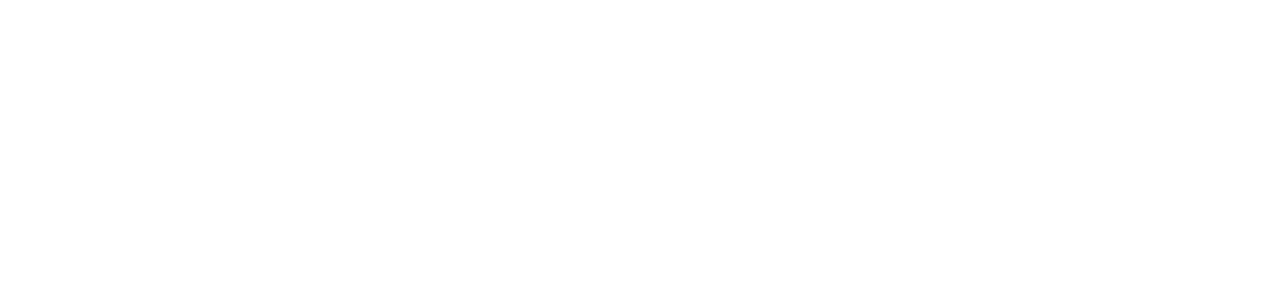
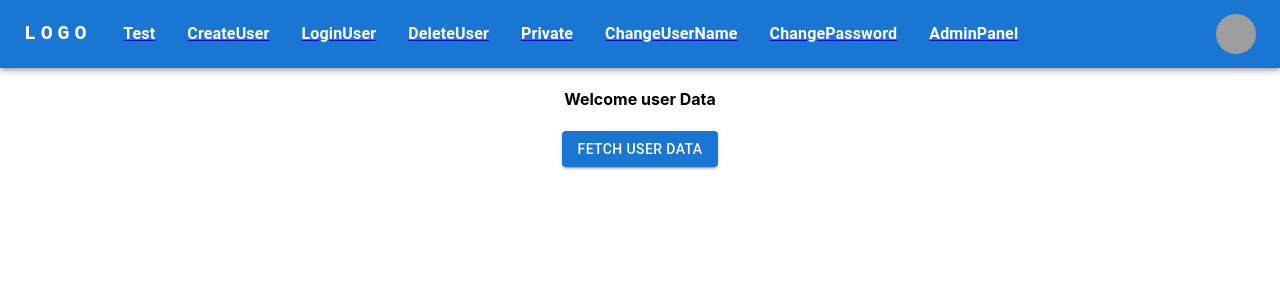
Before and after one commit to prasadmagi/frontenduser, a React (Create React App) app: page /AdminPanel in a window 1280 px wide. Before the commit this address had no page. Shown: the top 300 px of the page. Built offline with nearby package versions, Linux system fonts and the light colour scheme; sample sign-in values are in the browser's storage; grey boxes are pictures that could not be loaded; the HTML template or start-up script is replaced by a standard one.

Commit message:
State Clear, Admin Panel Added

```diff
--- a/src/App.js
+++ b/src/App.js
@@ -10,17 +10,18 @@ import { Private } from "./components/Private";
 import { Protected } from "./components/Protected";
 import { ChangeUserName } from "./components/ChangeUserName";
 import { ChangePassword } from "./components/ChangePassword";
-import { createContext } from "react";
 import { useState } from "react";
 import UserContext from "./components/UserContext";
-
+import { AdminPanel } from "./components/AdminPanel";
+import { ToastContainer, toast } from 'react-toastify';
 
 
 function App() {
   const [user, setuser] = useState("");
+  const [isAdminUser, setisAdminUser] = useState(false);
   let token = localStorage.getItem('token')
   return (
-    <UserContext.Provider value={{username:user, setusername:setuser, AuthToken: token}}>
+    <UserContext.Provider value={{ username: user, setusername: setuser, AuthToken: token }}>
       <div className="App">
         {/* <Test/> */}
 
@@ -35,6 +36,7 @@ function App() {
               <Route path="LoginUser" element={<LoginUser />} />
               <Route path="DeleteUser" element={<DeleteUser />} />
               <Route path="Logout" element={<Logout />} />
+              <Route path="AdminPanel" element={<Protected Component={AdminPanel} admin={true} />} />
               <Route
                 path="Private"
                 element={<Protected Component={Private} />}
@@ -47,12 +49,15 @@ function App() {
                 path="ChangePassword"
                 element={<Protected Component={ChangePassword} />}
               />
+
               {/* <Route path="*" element={<NoPage />} /> */}
             </Route>
           </Routes>
         </BrowserRouter>
       </div>
+      <ToastContainer />
     </UserContext.Provider>
+
   );
 }
 
--- a/src/Helper.js
+++ b/src/Helper.js
@@ -17,3 +17,7 @@ export function popUp({
     // footer: '<a href="">Why do I have this issue?</a>'
   });
 }
+
+export function clearValue() {
+
+}
--- /dev/null
+++ b/src/components/AdminPanel.js
@@ -0,0 +1,59 @@
+import axios from "axios";
+import React, { useContext } from "react";
+import { useState } from "react";
+import UserContext from "./UserContext";
+import { popUp } from "../Helper";
+import {
+    Button,
+    CircularProgress,
+    Grid,
+    TextField,
+    Typography,
+} from "@mui/material";
+export const AdminPanel = () => {
+    const [data, setdata] = useState("");
+    const [userdata, setuserdata] = useState("");
+    const [isloading, setisloading] = useState(false);
+    const dataUser = useContext(UserContext);
+    const handleUserData = async () => {
+        debugger
+
+        setisloading(true)
+        let username = dataUser.username
+        let url1 = window.REACT_APP_URL + "getUserData"
+        let input1 = {
+            name: "Pooja"
+        }
+
+        let response1 = await axios.get(url1, input1)
+        let result1 = await response1.data
+        setisloading(false)
+        console.log(result1, "fetchusersata");
+
+        if (result1.msgId === -1) {
+            popUp({ message: result1.message, icons: "error", title: "Error" }).then((event) => {
+                if (event.isConfirmed) {
+
+                }
+                return
+            })
+        }
+
+
+
+    }
+    return (
+        <>
+            <h4>Welcome user Data</h4>
+            <Grid item spacing={2}>
+                <Button variant="contained"
+                    color="primary"
+                    type="submit"
+                    className="button-block"
+                    onClick={handleUserData}>Fetch User Data </Button>
+
+            </Grid>
+
+        </>
+    )
+}
--- a/src/components/ChangePassword.js
+++ b/src/components/ChangePassword.js
@@ -53,6 +53,9 @@ export const ChangePassword = () => {
         return;
       });
     }
+    setname("")
+    setoldpassword("")
+    setnewpassword("")
   };
   return (
     <>
@@ -94,6 +97,7 @@ export const ChangePassword = () => {
                 value={oldpassword}
                 onChange={(e) => setoldpassword(e.target.value)}
                 id="outlined-basic"
+                type="password"
                 label="Old Password"
                 variant="outlined"
               />
@@ -103,6 +107,7 @@ export const ChangePassword = () => {
                 value={newpassword}
                 onChange={(e) => setnewpassword(e.target.value)}
                 id="outlined-basic"
+                type="password"
                 label="New Password"
                 variant="outlined"
               />
--- a/src/components/ChangeUserName.js
+++ b/src/components/ChangeUserName.js
@@ -53,6 +53,10 @@ export const ChangeUserName = () => {
         return;
       });
     }
+
+    setoldname("")
+    setnewname("")
+    setpassword("")
   };
   return (
     <>
--- a/src/components/CreateUser.js
+++ b/src/components/CreateUser.js
@@ -1,5 +1,5 @@
 import axios from "axios";
-import React, { useState } from "react";
+import React, { useRef, useState } from "react";
 import { popUp } from "../Helper";
 import {
   Button,
@@ -18,6 +18,8 @@ export const CreateUser = () => {
   const [password, setpassword] = useState("");
   const [isAdmin, setisAdmin] = useState("Yes");
   const [isLoading, setisLoading] = useState(false);
+  const nameref = useRef(null)
+  const passwordref = useRef(null)
   const handlesubmit = (e) => {
     debugger;
     e.preventDefault();
@@ -39,7 +41,8 @@ export const CreateUser = () => {
     let result = await response.data;
     setisLoading(false);
     console.log(result, "createUser");
-
+    console.log("ref1", nameref);
+    console.log("ref2", passwordref);
     if (result.msgId === -1) {
       popUp({ message: result.message, icons: "error", title: "Error" }).then(
         (event) => {
@@ -59,6 +62,9 @@ export const CreateUser = () => {
         return;
       });
     }
+
+    setname("")
+    setpassword("")
   };
 
   const handleChange = (e) => {
@@ -101,6 +107,7 @@ export const CreateUser = () => {
                 id="outlined-basic"
                 label="Name"
                 variant="outlined"
+                ref={nameref}
               />
             </Grid>
             <Grid item spacing={2} xs={8}>
@@ -111,6 +118,7 @@ export const CreateUser = () => {
                 label="Password"
                 variant="outlined"
                 type="password"
+                ref={passwordref}
               />
             </Grid>
             <Grid item spacing={2} xs={8}>
--- a/src/components/DeleteUser.js
+++ b/src/components/DeleteUser.js
@@ -43,6 +43,9 @@ export const DeleteUser = () => {
         return;
       });
     }
+    setname("")
+    setpassword("")
+
   };
 
   return (
@@ -69,7 +72,7 @@ export const DeleteUser = () => {
         >
           <Grid container item direction="column" justify="center" spacing={2}>
             <Grid item spacing={2} xs={8}>
-            <Typography>Delete User</Typography>
+              <Typography>Delete User</Typography>
             </Grid>
             <Grid item spacing={2} xs={8}>
               <TextField
--- a/src/components/Layout.js
+++ b/src/components/Layout.js
@@ -18,7 +18,7 @@ import {
 } from "@mui/material";
 import { useNavigate } from "react-router-dom";
 export const Layout = () => {
-  const { AuthToken } = useContext(UserContext)
+  const AuthToken = useContext(UserContext)
   const [isLoading, setisLoading] = useState(false)
   const navigate = useNavigate()
   const setting = ["Profile", "Logout"]
@@ -26,7 +26,12 @@ export const Layout = () => {
 
 
   const handleOpenUserMenu = (event) => {
-    setAnchorElUser(event.currentTarget);
+    debugger
+    console.log(AuthToken);
+    if (AuthToken) {
+
+      setAnchorElUser(event.currentTarget);
+    }
   };
 
   const handleMenuClick = async (e) => {
@@ -272,7 +277,21 @@ export const Layout = () => {
                         </Typography>
                       </Link>
                     </MenuItem>
-
+                    <MenuItem>
+                      <Link to="/AdminPanel">
+                        <Typography
+                          textAlign="center"
+                          sx={{
+                            my: 2,
+                            color: "white",
+                            display: "block",
+                            fontWeight: "bold",
+                          }}
+                        >
+                          AdminPanel
+                        </Typography>
+                      </Link>
+                    </MenuItem>
 
                   </Box>
 
--- a/src/components/LoginUser.js
+++ b/src/components/LoginUser.js
@@ -99,6 +99,10 @@ export const LoginUser = () => {
 
           localStorage.setItem("token", result.token);
         }
+
+        setname("")
+        setpassword("")
+
       })
       .catch((err) => {
         popUp({ message: err, icons: "error", title: "Error" });
--- a/src/components/Protected.js
+++ b/src/components/Protected.js
@@ -4,7 +4,7 @@ import { popUp } from '../Helper'
 import { ToastContainer, toast } from 'react-toastify';
 export const Protected = (props) => {
   debugger
-  const { Component } = props
+  const { Component, admin } = props
 
   const navigate = useNavigate()
   useEffect(() => {
@@ -16,13 +16,17 @@ export const Protected = (props) => {
         navigate("/LoginUser")
       }, 500)
 
+    } else {
+      console.log(admin, "check");
+      console.log(Component, "check2");
+
     }
   },)
   return (
     <div>
-      <h1> Protect Route</h1>
+
       <Component />
-      <ToastContainer />
+
     </div>
   )
 }
```
Lines whose indentation alone changed are shown as unchanged.
